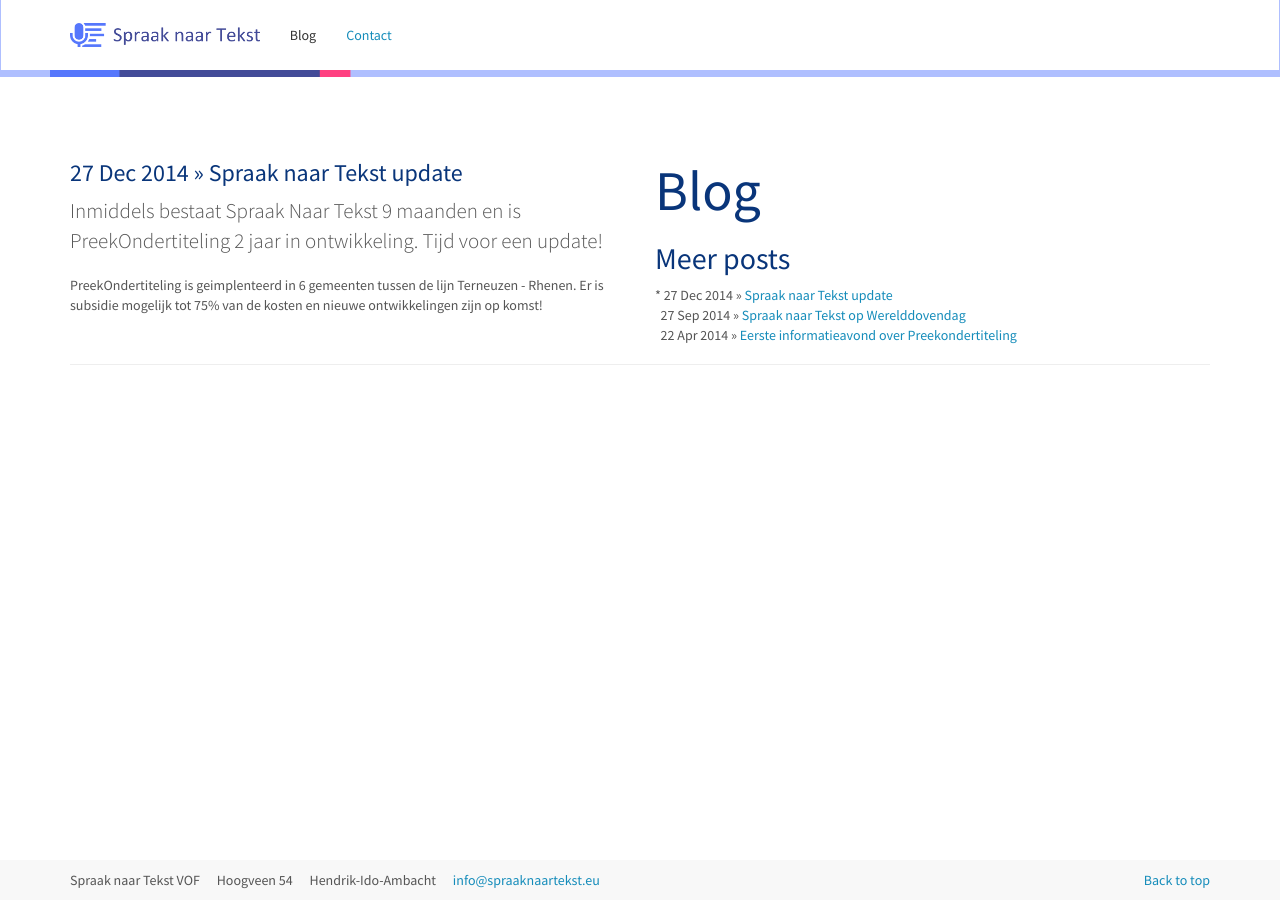
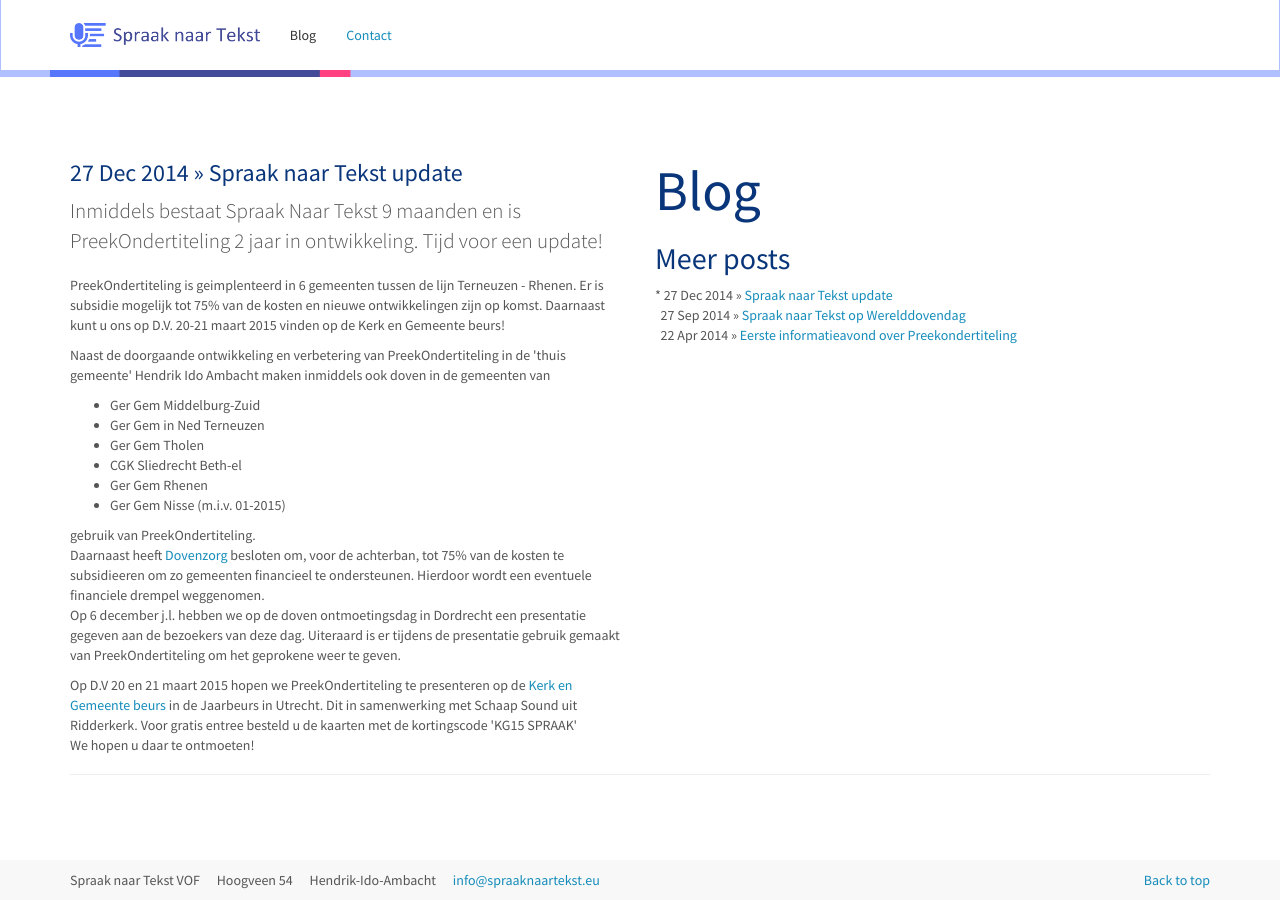
Before and after one commit to SpraakNaarTekst/Spraaknaartekst.eu-website, a Jekyll site: the page built from _posts/2014-12-27-spraak-naar-tekst-update.html, in a window 1280 px wide. Built offline with Jekyll 4.4.1, drawn with Linux system fonts in a browser that asks for light colours; nearby versions of some CDN libraries.

Commit message:
update of blog

```diff
--- a/_posts/2014-12-27-spraak-naar-tekst-update.html
+++ b/_posts/2014-12-27-spraak-naar-tekst-update.html
@@ -24,9 +24,31 @@
 	Inmiddels bestaat Spraak Naar Tekst 9 maanden en is PreekOndertiteling 2 jaar in ontwikkeling. Tijd voor een update!
 </p>
 <p>
-	PreekOndertiteling is geimplenteerd in 6 gemeenten tussen de lijn Terneuzen - Rhenen. Er is subsidie mogelijk tot 75% van de kosten en nieuwe ontwikkelingen zijn op komst!
+	PreekOndertiteling is geimplenteerd in 6 gemeenten tussen de lijn Terneuzen - Rhenen. Er is subsidie mogelijk tot 75% van de kosten en nieuwe ontwikkelingen zijn op komst. Daarnaast kunt u ons op D.V. 20-21 maart 2015 vinden op de Kerk en Gemeente beurs!
 </p>
 <excerptseparator></excerptseparator>
 <p>
+	Naast de doorgaande ontwikkeling en verbetering van PreekOndertiteling in de 'thuis gemeente' Hendrik Ido Ambacht maken inmiddels ook doven in de gemeenten van
+	<ul>
+		<li>Ger Gem Middelburg-Zuid</li>
+		<li>Ger Gem in Ned Terneuzen </li>
+		<li>Ger Gem Tholen</li>
+		<li>CGK Sliedrecht Beth-el</li>
+		<li>Ger Gem Rhenen</li>
+		<li>Ger Gem Nisse (m.i.v. 01-2015)</li>
+	</ul>
+	gebruik van PreekOndertiteling.<br>
+	Daarnaast heeft <a href="www.dovenzorg">Dovenzorg</a> besloten om, voor de achterban, tot 75% van de kosten te subsidieeren om zo gemeenten financieel te ondersteunen. Hierdoor wordt een eventuele financiele drempel weggenomen.
+<p>
+Op 6 december j.l. hebben we op de doven ontmoetingsdag in Dordrecht een presentatie gegeven aan de bezoekers van deze dag. Uiteraard is er tijdens de presentatie gebruik gemaakt van PreekOndertiteling om het geprokene weer te geven.
 
 </p>
+Op D.V 20 en 21 maart 2015 hopen we PreekOndertiteling te presenteren op de <a href="www.kerkengemeente.nl">Kerk en Gemeente beurs </a> in de Jaarbeurs in Utrecht. Dit in samenwerking met Schaap Sound uit Ridderkerk.
+Voor gratis entree besteld u de kaarten met de kortingscode 'KG15 SPRAAK'
+<br>
+We hopen u daar te ontmoeten!
+<p>
+
+</p
+
+</p>
```
